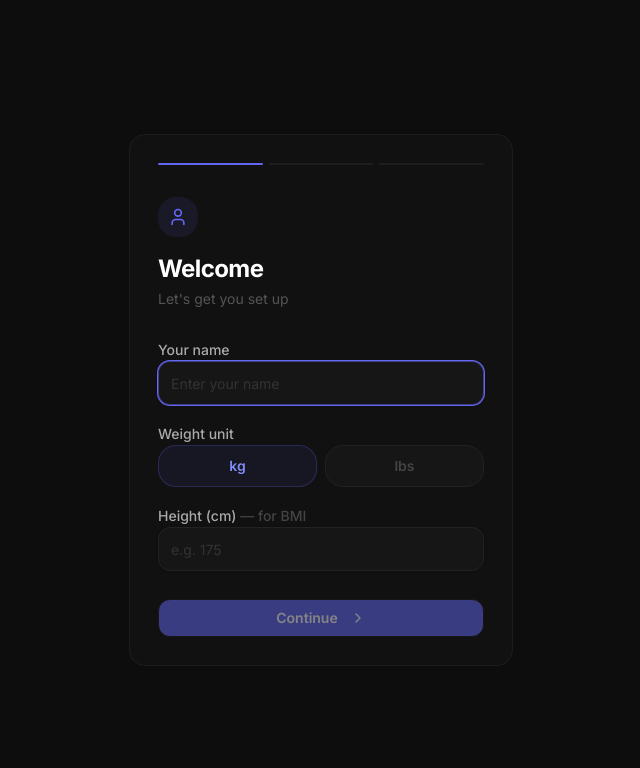
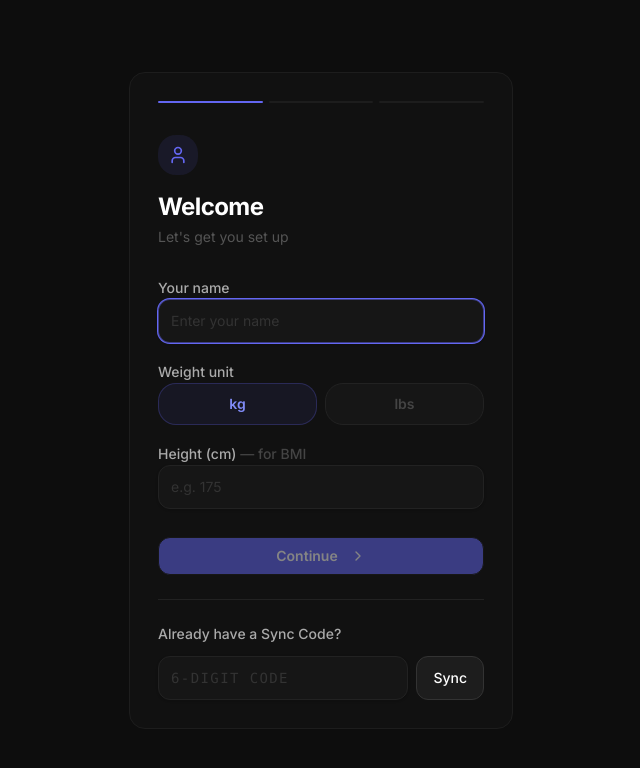
Before and after one commit to Sammychann/productivity-tracker, a React (Vite) app: page /settings in a window 1280 px wide. Shown: the top 768 px of the page, without its empty margins (319-959 px from the left). Built offline with nearby package versions, Linux system fonts and the light colour scheme.

Commit message:
feat: add Sync Code input to Onboarding screen

```diff
--- a/src/components/Onboarding.tsx
+++ b/src/components/Onboarding.tsx
@@ -5,6 +5,8 @@ import { Button } from "@/components/ui/button";
 import { Input } from "@/components/ui/input";
 import { Label } from "@/components/ui/label";
 import { storage, DEFAULT_SCHEDULE } from "@/lib/storage";
+import { pullDataFromCloud } from "@/lib/sync";
+import { toast } from "sonner";
 
 const DAYS = ["mon", "tue", "wed", "thu", "fri", "sat", "sun"] as const;
 const DAY_LABELS: Record<string, string> = { mon: "Mon", tue: "Tue", wed: "Wed", thu: "Thu", fri: "Fri", sat: "Sat", sun: "Sun" };
@@ -22,6 +24,7 @@ export function Onboarding({ onComplete }: { onComplete: () => void }) {
   const [water, setWater] = useState("8");
   const [sleep, setSleep] = useState("8");
   const [schedule, setSchedule] = useState(DEFAULT_SCHEDULE);
+  const [syncCode, setSyncCode] = useState("");
 
   const steps = [
     { icon: User, title: "Welcome", sub: "Let's get you set up" },
@@ -38,6 +41,22 @@ export function Onboarding({ onComplete }: { onComplete: () => void }) {
 
   const next = () => step === steps.length - 1 ? finish() : setStep(s => s + 1);
   const canProceed = step === 0 ? name.trim().length > 0 : true;
+
+  const handleSync = async () => {
+    if (syncCode.length !== 6) {
+      toast.error("Please enter a valid 6-character code");
+      return;
+    }
+    toast.loading("Pulling data...", { id: "onboard-sync" });
+    const success = await pullDataFromCloud(syncCode);
+    if (success) {
+      toast.success("Device linked! Data synced.", { id: "onboard-sync" });
+      onComplete(); // Skip the rest of onboarding and load dashboard
+      setTimeout(() => window.location.reload(), 500); // Reload to ensure all states pick up the new data
+    } else {
+      toast.error("Failed to find data for that code.", { id: "onboard-sync" });
+    }
+  };
 
   return (
     <div className="fixed inset-0 z-50 flex items-center justify-center p-4" style={{ background: "#0d0d0d" }}>
@@ -127,6 +146,16 @@ export function Onboarding({ onComplete }: { onComplete: () => void }) {
           {step === steps.length - 1 ? "Get started" : "Continue"}
           <ChevronRight className="w-4 h-4 ml-1" />
         </Button>
+
+        {step === 0 && (
+          <motion.div initial={{ opacity: 0 }} animate={{ opacity: 1 }} className="mt-6 pt-6 border-t border-[#222]">
+            <Label className="text-sm font-medium mb-3 block" style={{ color: "#aaa" }}>Already have a Sync Code?</Label>
+            <div className="flex gap-2">
+              <Input placeholder="6-digit code" value={syncCode} onChange={e => setSyncCode(e.target.value.toUpperCase())} maxLength={6} className={inputCls + " font-mono uppercase tracking-widest"} style={inputStyle} />
+              <Button onClick={handleSync} className="bg-[#1d1d1d] text-white hover:bg-[#2a2a2a] border border-[#333]">Sync</Button>
+            </div>
+          </motion.div>
+        )}
       </motion.div>
     </div>
   );
```
